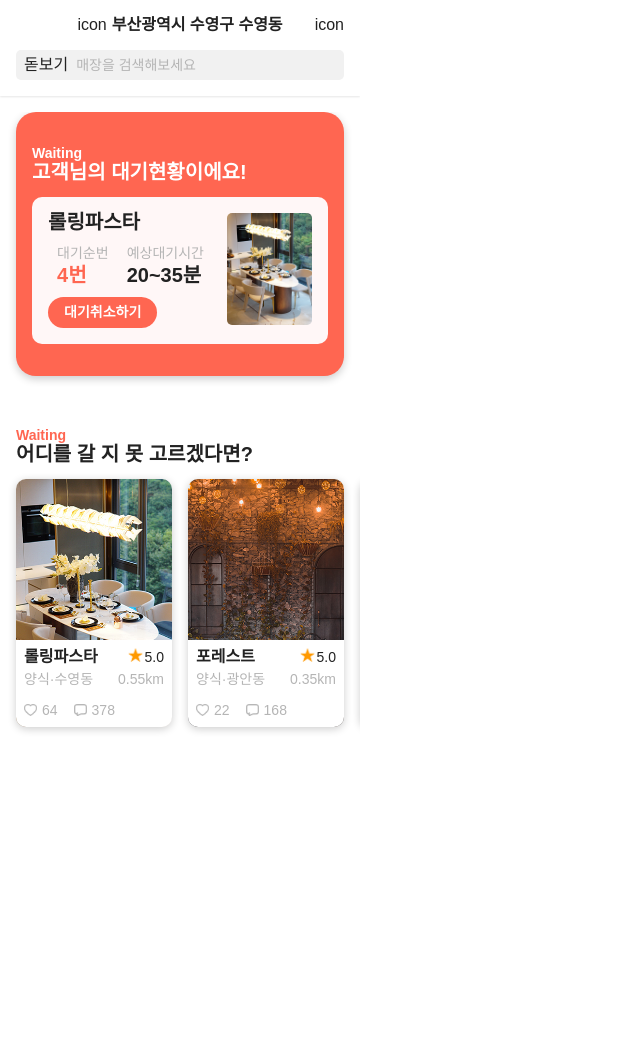
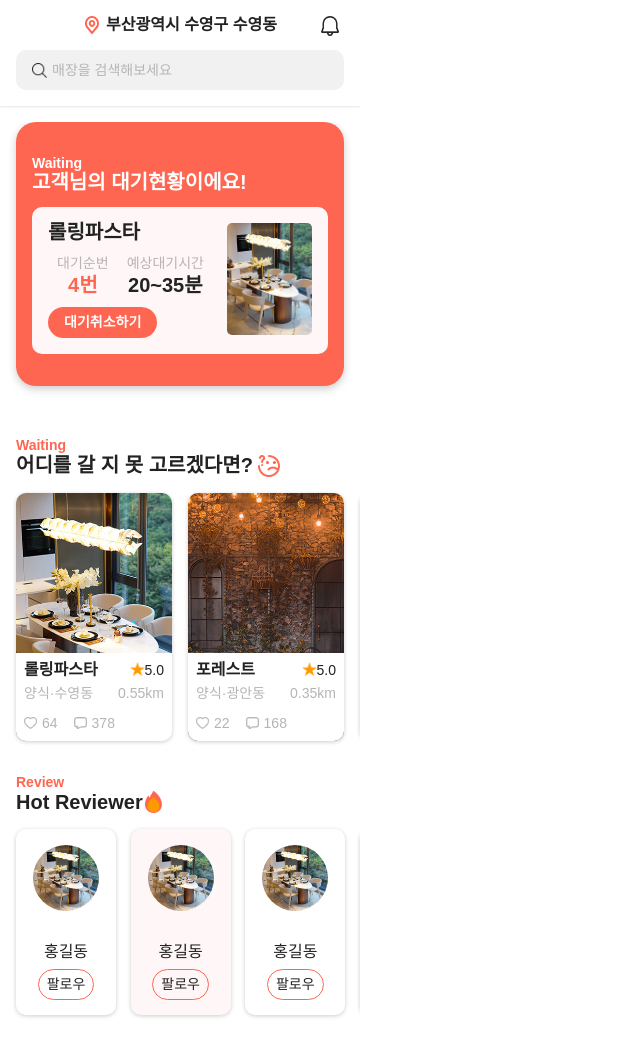
Before and after one commit to benji762/tabling, a plain HTML site: page index.html in a window 1280 px wide. Shown: the whole page, without its empty margins (0-640 px from the left). Before the commit the page ends 800 px from the top, so only its background shows below. Drawn offline with nearby package versions, Linux system fonts and the light colour scheme; a web font is replaced by a local one.

Commit message:
220928_2

```diff
--- /dev/null
+++ b/css/icon.css
@@ -0,0 +1,48 @@
+.heart_icon{
+    display: inline-block;
+    background: url(../images/heart.png) no-repeat center;
+    background-size: contain;
+    font-size: 0;
+}
+.comment_icon{
+    display: inline-block;
+    background: url(../images/comment.png) no-repeat center;
+    background-size: contain;
+    font-size: 0;
+}
+.search_icon{
+    display: inline-block;
+    background: url(../images/search_btn.png) no-repeat center;
+    background-size: contain;
+    font-size: 0;
+}
+.location_icon{
+    display: inline-block;
+    background: url(../images/location_icon.png) no-repeat center;
+    background-size: contain;
+    font-size: 0;
+}
+.alert_icon{
+    display: inline-block;
+    background: url(../images/alert.png) no-repeat center;
+    background-size: contain;
+    font-size: 0;
+}
+.question_cha_icon{
+    display: inline-block;
+    background: url(../images/question_cha_icon.png) no-repeat center;
+    background-size: contain;
+    font-size: 0;
+}
+.fire_icon{
+    display: inline-block;
+    background: url(../images/fire_icon.png) no-repeat center;
+    background-size: contain;
+    font-size: 0;
+}
+.star_icon{
+    display: inline-block;
+    background: url(../images/star.png) no-repeat center;
+    background-size: contain;
+    font-size: 0;
+}
--- a/css/style.css
+++ b/css/style.css
@@ -6,31 +6,7 @@
 button{
     border: none;
 }
-.btn_heart{
-    width: 13px;
-    height: 12px;
-    display: block;
-    background: url(../images/heart.png) no-repeat center;
-    background-size: contain;
-    font-size: 0;
-}
-.btn_comment{
-    width: 13px;
-    height: 12px;
-    display: block;
-    background: url(../images/comment.png) no-repeat center;
-    background-size: contain;
-    font-size: 0;
-}
 
-.star_img{
-    width: 15px;
-    height: 15px;
-    display: block;
-    background: url(../images/star.png) no-repeat center;
-    background-size: contain;
-    font-size: 0;
-}
 [type="search"]{
     border: none;
 }
@@ -79,21 +55,34 @@ button{
     text-align: center;
     margin: 0 auto;
     margin-bottom: 16px;
+    align-items: center;
 }
 #header .location span{
     margin-right: 5px;
 }
-#header .alarm{
+#header .alert_icon{
     position: absolute;
     top: 16px;
-    right: 16px;
+    right: 20px;
+    width: 20px;
+    height: 20px;
 }
 #header .src_wrap{
     width: 100%;
-    height: 30px;
+    height: 40px;
     background-color: #f1f1f1;
-    border-radius: 5px;
-    padding-left: 8px;
+    border-radius: 10px;
+    padding-left: 16px;
+    align-items: center;
+}
+#header .search_icon{
+    width: 15px;
+    height: 15px;
+    margin-right: 5px;
+}
+#header .location_icon{
+    width: 18px;
+    height: 18px;
 }
 #header .src_btn{
     margin-right: 8px;
@@ -104,9 +93,18 @@ button{
 }
 
 
-/* section */
+/* section 공통 */
 section{
     margin-bottom: 32px;
+}
+#section2 .swiper-container, #section3 .swiper-container{
+    overflow: visible;
+}
+#section2 .art_tit h2, #section3 .art_tit h2{
+    align-items: center;
+}
+#section2 .art_tit, #section3 .art_tit{
+    margin-bottom: 16px;
 }
 
 /* section1 */
@@ -125,6 +123,7 @@ section{
 #section1 .art_tit{
     margin-bottom: 16px;
 }
+
 #section1 .art_cont{
     width: 100%;
     padding: 16px;
@@ -150,7 +149,9 @@ section{
 #section1 .art_cont_txt p > span:nth-child(2){
     margin-bottom: 13px;
 }
-
+#section1 .art1 .art_cont_txt p{
+    align-items: center;
+}
 #section1 .art2 .art_cont_txt h3, #section1 .art3 .art_cont_txt h3{
     margin-bottom: 14px;
 }
@@ -175,11 +176,13 @@ section{
 }
 /* section2 */
 
-#section2 .swiper-container{
-    overflow: visible;
-}
-#section2 .art_tit{
-    margin-bottom: 16px;
+
+
+
+#section2 .question_cha_icon{
+    width: 22px;
+    height: 22px;
+    margin-left: 5px;
 }
 #section2 .s2_art{
     width: 156px;
@@ -188,10 +191,9 @@ section{
     background: url(../images/shop_img.jpg) no-repeat center;
     background-size: cover;
     position: relative;
-    box-shadow: 0 2px 8px 0 rgba(0,0,0,0.2);
+    box-shadow: 0 1px 4px 0 rgba(0,0,0,0.2);
 }
 #section2 .art2{
-
     background: url(../images/shop2_img.jpg) no-repeat center;
     background-size: cover;
 }
@@ -225,3 +227,52 @@ section{
 #section2 .s2_art_txt_third>p >button{
     margin-right: 5px;
 }
+#section2 .heart_icon{
+    width: 13px;
+    height: 12px;
+}
+#section2 .comment_icon{
+    width: 13px;
+    height: 12px;
+}
+#section2 .star_icon{
+    width: 15px;
+    height: 15px;
+}
+
+/* section3 */
+
+#section3 .fire_icon{
+    width: 22px;
+    height: 22px;
+}
+#section3 .swiper-slide:nth-of-type(2n) .s3_art{
+    background-color: #FFF7F7;
+}
+#section3 .s3_art{
+    width: 100px;
+    height: 186px;
+    border-radius: 10px;
+    box-sizing: border-box;
+    padding: 16px;
+    box-shadow: 0 1px 4px 0 rgba(0,0,0,0.2);
+}
+#section3 .s3_art_cont{
+    align-items: center;
+}
+#section3 .s3_art_img{
+    width: 66px;
+    height: 66px;
+    background: url(../images/shop_img.jpg) no-repeat center;
+    background-size: cover;
+    border-radius: 50%;
+    margin-bottom: 32px;
+}
+#section3 .s3_art_username{
+    margin-bottom: 8px;
+}
+#section3 .s3_art_btn_follow{
+    padding: 5px 8px;
+    border-radius: 25px;
+    border: 1px solid #FF6651;
+}
--- a/index.html
+++ b/index.html
@@ -13,6 +13,7 @@
 <link rel="stylesheet" href="https://cdnjs.cloudflare.com/ajax/libs/Swiper/4.5.1/css/swiper.min.css">
 <link href="css/all.css" rel="stylesheet" type="text/css">
 <link href="css/common.css" rel="stylesheet" type="text/css">
+<link href="css/icon.css" rel="stylesheet" type="text/css">
 <link href="css/style.css" rel="stylesheet" type="text/css">
 <link rel="stylesheet" type="text/css" href="./css/slick.css">
 
@@ -23,11 +24,11 @@
     <header id="header">
       <div class="inner flex">
         <div class="location flex">
-          <span>icon</span><p class="txt_bold">부산광역시 수영구 수영동</p>
+          <span class="location_icon">위치아이콘</span><p class="txt_bold">부산광역시 수영구 수영동</p>
         </div><!--location-->
-        <button class="alarm">icon</button>
+        <button class="alert_icon">알림창아이콘</button>
         <div class="src_wrap flex">
-          <button class="src_btn">돋보기</button>
+          <button class="search_icon">돋보기</button>
           <input type="search" placeholder="매장을 검색해보세요" >
         </div><!--src_wrap-->
       </div>
@@ -90,7 +91,7 @@
       <section id="section2">
         <div class="art_tit s2_tit">
           <p class="txt_small txt_bold txt_orenge">Waiting</p>
-          <h2 class="txt_big txt_bold">어디를 갈 지 못 고르겠다면?</h2>
+          <h2 class="txt_big txt_bold flex">어디를 갈 지 못 고르겠다면?<span class="question_cha_icon"></span></h2>
         </div><!--s2_tit-->
         <div class="swiper-container s2_slider">
           <div class="swiper-wrapper">
@@ -99,14 +100,14 @@
                 <div class="s2_art_txt">
                   <div class="s2_art_txt_fir flex">
                     <h3 class="txt_bold">롤링파스타</h3>
-                    <p class="flex"><span class="star_img">별</span><span class="txt_small">5.0</span></p>
+                    <p class="flex"><span class="star_icon">별</span><span class="txt_small">5.0</span></p>
                   </div><!--s2_art_txt_fir-->
                   <div class="s2_art_txt_sec flex">
                     <p class="txt_small txt_gray">양식·수영동</p><span class="txt_small txt_gray">0.55km</span>
                   </div><!--s2_art_txt_sec-->
                   <div class="s2_art_txt_third flex">
-                    <p class="flex"><button class="btn_heart">하트</button><span class="txt_small txt_gray">64</span></p>
-                    <p class="flex"><button class="btn_comment">댓글</button><span class="txt_small txt_gray">378</span></p>
+                    <p class="flex"><button class="heart_icon">하트</button><span class="txt_small txt_gray">64</span></p>
+                    <p class="flex"><button class="comment_icon">댓글</button><span class="txt_small txt_gray">378</span></p>
                   </div><!--s2_art_txt_sec-->
                 </div><!--s2_art_txt-->
               </article><!--s2_art-->
@@ -116,14 +117,14 @@
                 <div class="s2_art_txt">
                   <div class="s2_art_txt_fir flex">
                     <h3 class="txt_bold">포레스트</h3>
-                    <p class="flex"><span class="star_img">별</span><span class="txt_small">5.0</span></p>
+                    <p class="flex"><span class="star_icon">별</span><span class="txt_small">5.0</span></p>
                   </div><!--s2_art_txt_fir-->
                   <div class="s2_art_txt_sec flex">
                     <p class="txt_small txt_gray">양식·광안동</p><span class="txt_small txt_gray">0.35km</span>
                   </div><!--s2_art_txt_sec-->
                   <div class="s2_art_txt_third flex">
-                    <p class="flex"><button class="btn_heart">하트</button><span class="txt_small txt_gray">22</span></p>
-                    <p class="flex"><button class="btn_comment">댓글</button><span class="txt_small txt_gray">168</span></p>
+                    <p class="flex"><button class="heart_icon">하트</button><span class="txt_small txt_gray">22</span></p>
+                    <p class="flex"><button class="comment_icon">댓글</button><span class="txt_small txt_gray">168</span></p>
                   </div><!--s2_art_txt_sec-->
                 </div><!--s2_art_txt-->
               </article><!--s2_art-->
@@ -133,31 +134,31 @@
                 <div class="s2_art_txt">
                   <div class="s2_art_txt_fir flex">
                     <h3 class="txt_bold">롤링파스타</h3>
-                    <p class="flex"><span class="star_img">별</span><span class="txt_small">5.0</span></p>
+                    <p class="flex"><span class="star_icon">별</span><span class="txt_small">5.0</span></p>
                   </div><!--s2_art_txt_fir-->
                   <div class="s2_art_txt_sec flex">
                     <p class="txt_small txt_gray">양식·수영동</p><span class="txt_small txt_gray">0.55km</span>
                   </div><!--s2_art_txt_sec-->
                   <div class="s2_art_txt_third flex">
-                    <p class="flex"><button class="btn_heart">하트</button><span class="txt_small txt_gray">64</span></p>
-                    <p class="flex"><button class="btn_comment">댓글</button><span class="txt_small txt_gray">378</span></p>
+                    <p class="flex"><button class="heart_icon">하트</button><span class="txt_small txt_gray">64</span></p>
+                    <p class="flex"><button class="comment_icon">댓글</button><span class="txt_small txt_gray">378</span></p>
                   </div><!--s2_art_txt_sec-->
                 </div><!--s2_art_txt-->
               </article><!--s2_art-->
             </div><!--swiper-slide 3-->
             <div class="swiper-slide"><!--swiper-slide 4-->
-              <article class="s2_art">
+              <article class="s2_art art2">
                 <div class="s2_art_txt">
                   <div class="s2_art_txt_fir flex">
-                    <h3 class="txt_bold">롤링파스타</h3>
-                    <p class="flex"><span class="star_img">별</span><span class="txt_small">5.0</span></p>
+                    <h3 class="txt_bold">포레스트</h3>
+                    <p class="flex"><span class="star_icon">별</span><span class="txt_small">5.0</span></p>
                   </div><!--s2_art_txt_fir-->
                   <div class="s2_art_txt_sec flex">
-                    <p class="txt_small txt_gray">양식·수영동</p><span class="txt_small txt_gray">0.55km</span>
+                    <p class="txt_small txt_gray">양식·광안동</p><span class="txt_small txt_gray">0.35km</span>
                   </div><!--s2_art_txt_sec-->
                   <div class="s2_art_txt_third flex">
-                    <p class="flex"><button class="btn_heart">하트</button><span class="txt_small txt_gray">64</span></p>
-                    <p class="flex"><button class="btn_comment">댓글</button><span class="txt_small txt_gray">378</span></p>
+                    <p class="flex"><button class="heart_icon">하트</button><span class="txt_small txt_gray">22</span></p>
+                    <p class="flex"><button class="comment_icon">댓글</button><span class="txt_small txt_gray">168</span></p>
                   </div><!--s2_art_txt_sec-->
                 </div><!--s2_art_txt-->
               </article><!--s2_art-->
@@ -165,6 +166,52 @@
           </div><!--swiper-wrapper-->
         </div><!--s2_slider-->
       </section><!--#section2-->
+      <section id="section3">
+        <div class="art_tit s3_tit">
+          <p class="txt_small txt_bold txt_orenge">Review</p>
+          <h2 class="txt_big txt_bold flex">Hot Reviewer<span class="fire_icon"></span></h2>
+        </div><!--s3_tit-->
+        <div class="swiper-container s3_slider">
+          <div class="swiper-wrapper">
+            <div class="swiper-slide"><!--swiper-slide 1-->
+              <article class="s3_art art1 flex_co">
+                <div class="s3_art_cont flex_co">
+                  <div class="s3_art_img"></div>
+                  <p class="s3_art_username">홍길동</p>
+                  <button class="s3_art_btn_follow"><span class="txt_small">팔로우</span></button>
+                </div><!--s3_art_cont-->
+              </article><!--s3_art-->
+            </div><!--swiper-slide 1-->
+            <div class="swiper-slide"><!--swiper-slide 2-->
+              <article class="s3_art art2 flex_co">
+                <div class="s3_art_cont flex_co">
+                  <div class="s3_art_img"></div>
+                  <p class="s3_art_username">홍길동</p>
+                  <button class="s3_art_btn_follow"><span class="txt_small">팔로우</span></button>
+                </div><!--s3_art_cont-->
+              </article><!--s3_art-->
+            </div><!--swiper-slide 2-->
+            <div class="swiper-slide"><!--swiper-slide 3-->
+              <article class="s3_art art3 flex_co">
+                <div class="s3_art_cont flex_co">
+                  <div class="s3_art_img"></div>
+                  <p class="s3_art_username">홍길동</p>
+                  <button class="s3_art_btn_follow"><span class="txt_small">팔로우</span></button>
+                </div><!--s3_art_cont-->
+              </article><!--s3_art-->
+            </div><!--swiper-slide 3-->
+            <div class="swiper-slide"><!--swiper-slide 4-->
+              <article class="s3_art art4 flex_co">
+                <div class="s3_art_cont flex_co">
+                  <div class="s3_art_img"></div>
+                  <p class="s3_art_username">홍길동</p>
+                  <button class="s3_art_btn_follow"><span class="txt_small">팔로우</span></button>
+                </div><!--s3_art_cont-->
+              </article><!--s3_art-->
+            </div><!--swiper-slide 4-->
+          </div><!--swiper-wrapper-->
+        </div><!--s2_slider-->
+      </section><!--#section3-->
     </div><!--inner-->
 
     <footer id="footer"></footer>
--- a/js/swiper.active.js
+++ b/js/swiper.active.js
@@ -6,3 +6,12 @@ new Swiper('.s2_slider', {
 	// centeredSlides: true,
 	freeMode: true,
 });
+
+new Swiper('.s3_slider', {
+	initialSlide: 0,
+	slidesPerView : 3,
+	spaceBetween : 16,
+	slidesPerGroup : 1,
+	// centeredSlides: true,
+	freeMode: true,
+});
```
Also changed, not shown: images/alert.png (added), images/fire_icon.png (added), images/location_icon.png (added), images/question_cha_icon.png (added), images/search_btn.png (added).
